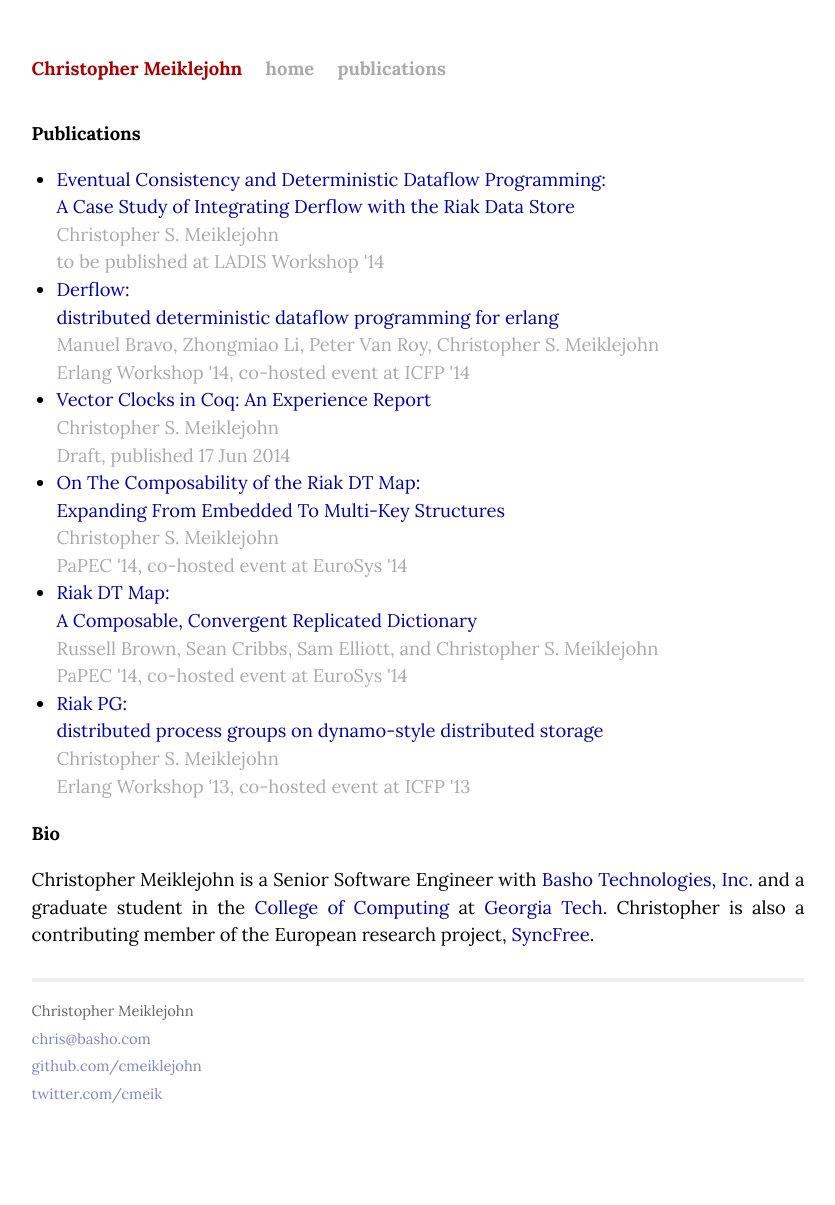
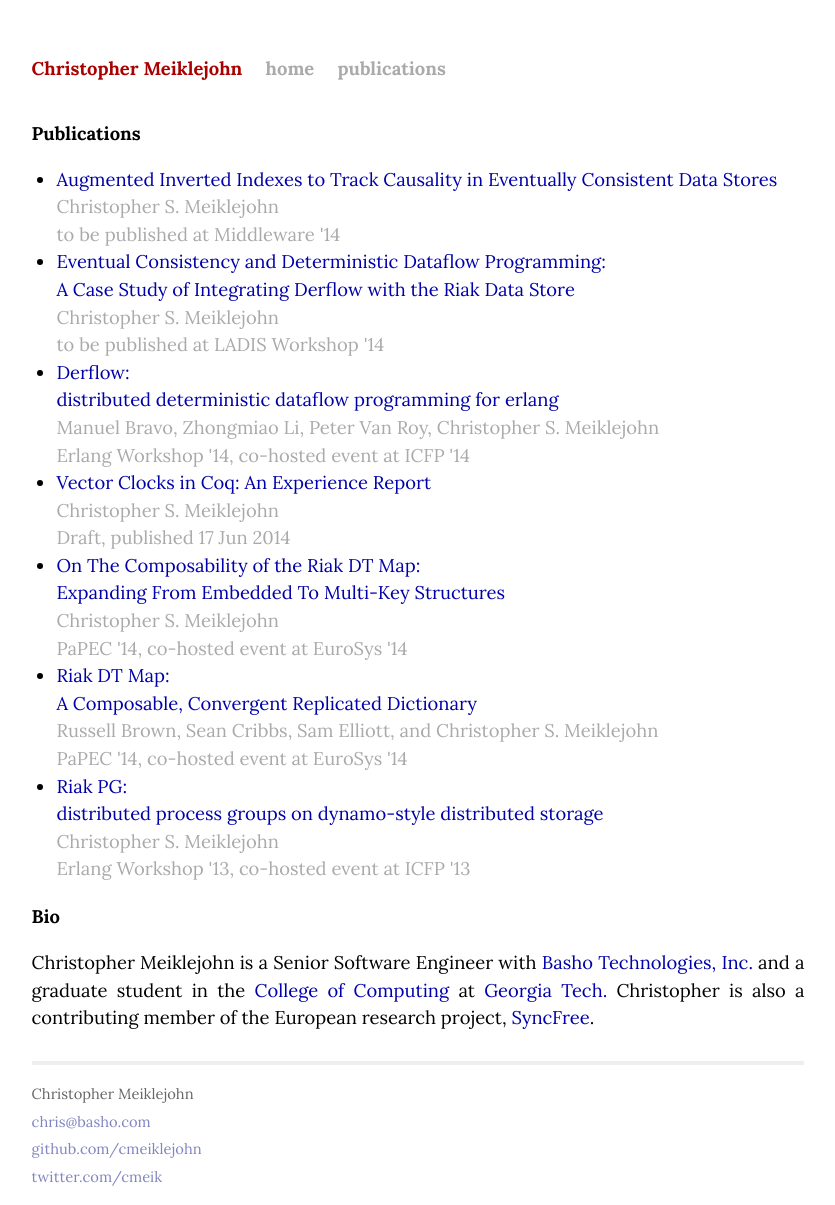
Before and after one commit to cmeiklejohn/cmeiklejohn.github.io, a Jekyll site: the page built from publications.html, in a window 1280 px wide. Shown: the whole page, without its empty margins (222-1057 px from the left). Built offline with Jekyll 4.4.1, drawn with Linux system fonts in a browser that asks for light colours; comment, search, counter and statistics services are not loaded; before the commit the page ends 1122 px from its top, so only the background shows below that.

Commit message:
Add Middleware '14 publication.

```diff
--- a/publications.html
+++ b/publications.html
@@ -6,6 +6,11 @@ title: Publications
 <div id="post">
   <h1>Publications</h1>
   <ul>
+    <li>
+      <a href="#">Augmented Inverted Indexes to Track Causality in Eventually Consistent Data Stores</a>
+      <span class="author">Christopher S. Meiklejohn</span>
+      <span class="date">to be published at Middleware '14</span>
+    </li>
     <li>
       <a href="#">Eventual Consistency and Deterministic Dataflow Programming:<br />A Case Study of Integrating Derflow with the Riak Data Store</a>
       <span class="author">Christopher S. Meiklejohn</span>
```
